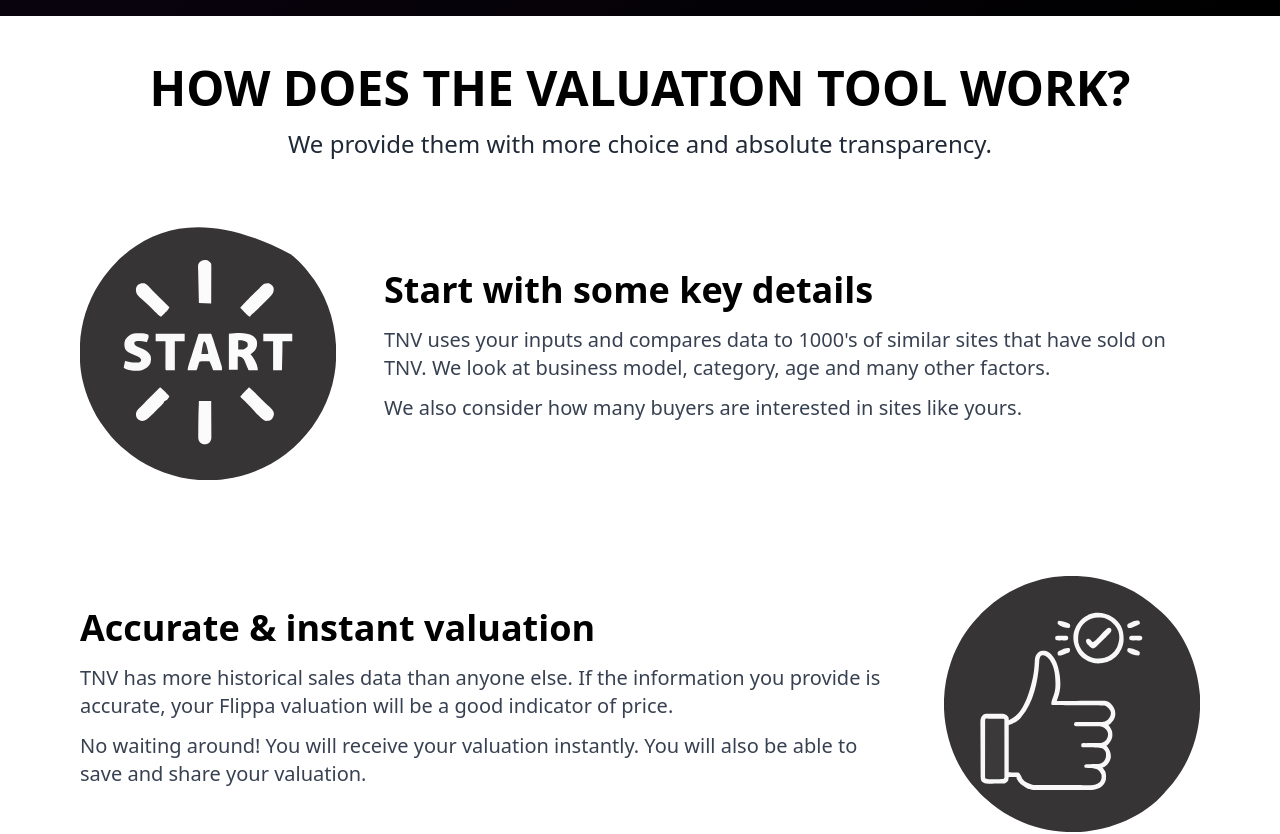
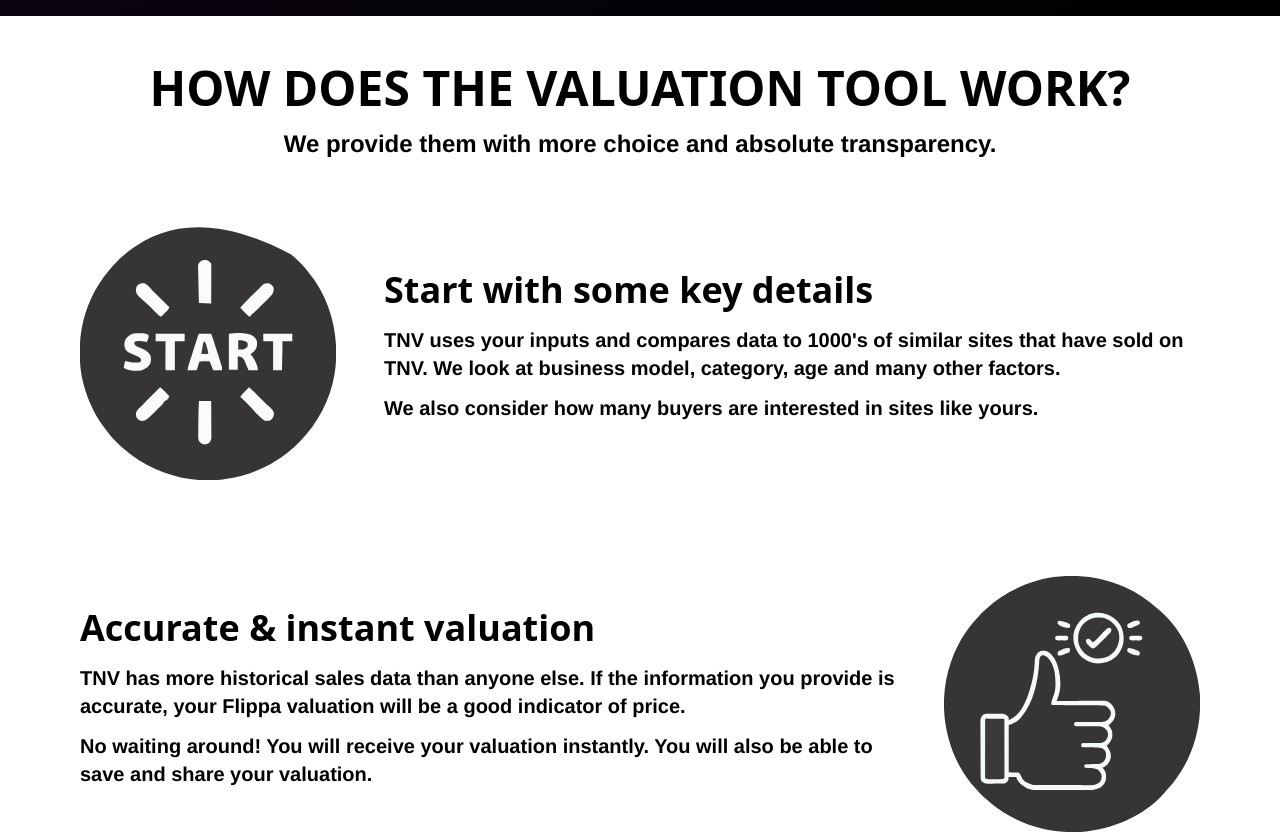
Before and after one commit to remote-cto/now-tnv, a Next.js app: page / in a window 1280 px wide. Shown: the part 760-1594 px from the top of the page. Built offline with nearby package versions, Linux system fonts and the light colour scheme.

Commit message:
Font Updated

```diff
--- a/app/components/Footer.tsx
+++ b/app/components/Footer.tsx
@@ -5,11 +5,11 @@
 
   return (
     <footer className="w-full py-4 px-6 flex justify-between items-center border-t border-gray-200 mb-1">
-      <div className=" text-base lg:text-4xl font-extrabold">
+      <div className=" text-base lg:text-4xl font-extrabold ">
         The.Now.Company.
       </div>
 
-      <div className=" text-xs lg:text-xl text-gray-700">
+      <div className=" text-xs lg:text-base text-gray-700 font-semibold font-['Helvetica']">
         © {currentYear} The.Now.Company. All rights reserved.
       </div>
     </footer>
--- a/app/components/Header.tsx
+++ b/app/components/Header.tsx
@@ -20,7 +20,7 @@
           onMouseEnter={() => setIsHovered("logo")}
           onMouseLeave={() => setIsHovered("")}
         >
-          <span className="bg-black bg-clip-text text-transparent">
+          <span className="bg-black bg-clip-text text-transparent ">
             The.Now.Company.
           </span>
         </div>
--- a/app/components/ValuationQuestionAnswer.tsx
+++ b/app/components/ValuationQuestionAnswer.tsx
@@ -23,12 +23,12 @@
             </h2>
 
             <div className="transform transition-all duration-500 hover:scale-105">
-              <p className="text-lg text-black/90 sm:text-xl mb-4">
+              <p className="text-lg text-black/90 sm:text-xl mb-4 font-semibold ">
                 TNV uses your inputs and compares data to thousands of similar
                 sites that have sold on TNV. We analyze business model,
                 category, age and other factors.
               </p>
-              <p className="text-lg text-black/90 sm:text-xl mb-4">
+              <p className="text-lg text-black/90 sm:text-xl mb-4 font-semibold ">
                 We also consider how many buyers are interested in sites like
                 yours.
               </p>
--- a/app/components/WorkingValuationTool.tsx
+++ b/app/components/WorkingValuationTool.tsx
@@ -61,7 +61,7 @@
         <h1 className="text-3xl lg:text-5xl font-extrabold mb-4">
           HOW DOES THE VALUATION TOOL WORK?
         </h1>
-        <p className="text-gray-800 text-2xl">
+        <p className="text-black text-2xl font-semibold font-['Helvetica']">
           We provide them with more choice and absolute transparency.
         </p>
       </motion.div>
@@ -99,7 +99,7 @@
               {section.description.map((paragraph, pIndex) => (
                 <motion.p
                   key={pIndex}
-                  className="text-gray-700 mb-3 text-xl"
+                  className="text-black mb-3 text-xl font-['Helvetica'] font-semibold"
                   initial={{ opacity: 0 }}
                   animate={{ opacity: 1 }}
                   transition={{ delay: pIndex * 0.2 }}
```
